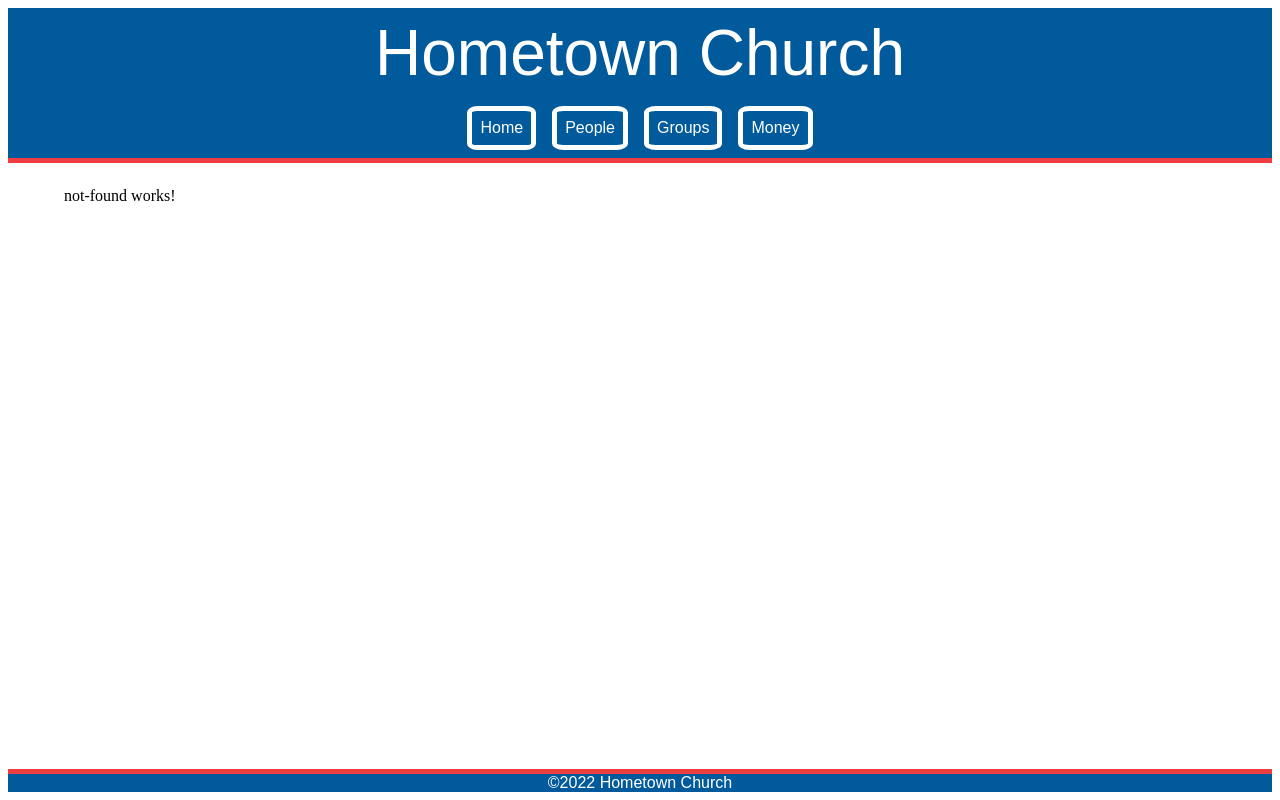
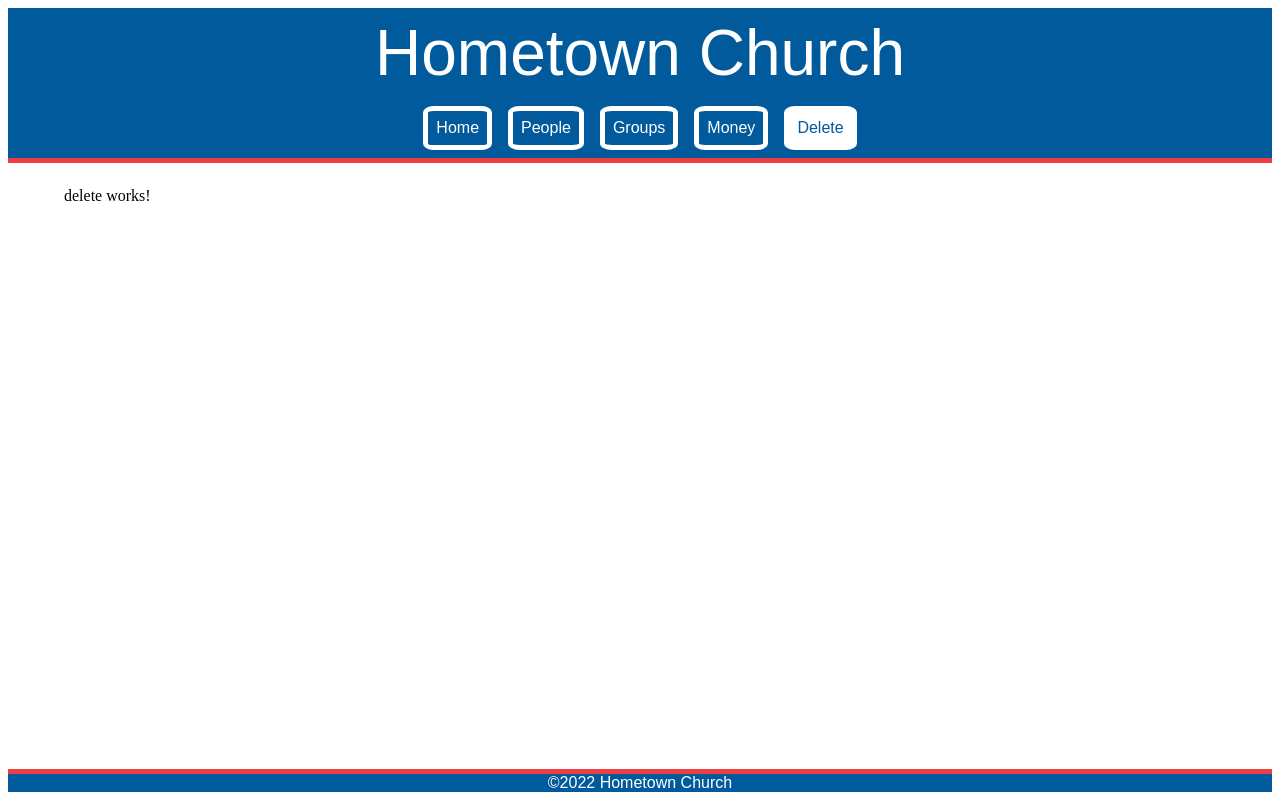
Before and after one commit to SethThomaspowered/church_manager_front-end, an Angular app: page /delete in a window 1280 px wide. Built offline with nearby package versions, Linux system fonts and the light colour scheme; a web font is replaced by a local one.

Commit message:
added delete component

```diff
--- a/src/app/app-routing.module.ts
+++ b/src/app/app-routing.module.ts
@@ -5,6 +5,7 @@ import { HomeComponent } from './home/home.component';
 import { PeopleComponent } from './people/people.component';
 import { GroupsComponent } from './groups/groups.component';
 import { MoneyComponent } from './money/money.component';
+import { DeleteComponent } from './delete/delete.component';
 import { NotFoundComponent } from './not-found/not-found.component';
 
 const routes: Routes = [
@@ -22,6 +23,10 @@ const routes: Routes = [
     component: MoneyComponent
   },
   {
+    path: 'delete',
+    component: DeleteComponent
+  },
+  {
     path: '',
     component: HomeComponent
   },
--- a/src/app/app.component.html
+++ b/src/app/app.component.html
@@ -7,6 +7,7 @@
         <a routerLink="people" routerLinkActive="active">People</a>
         <a routerLink="groups" routerLinkActive="active">Groups</a>
         <a routerLink="money" routerLinkActive="active">Money</a>
+        <a routerLink="delete" routerLinkActive="active">Delete</a>
 
     </nav>
   </div>
--- a/src/app/app.module.ts
+++ b/src/app/app.module.ts
@@ -10,6 +10,7 @@ import { MoneyComponent } from './money/money.component';
 import { NotFoundComponent } from './not-found/not-found.component';
 import { HttpClientModule } from '@angular/common/http';
 import { FormsModule } from '@angular/forms';
+import { DeleteComponent } from './delete/delete.component';
 
 @NgModule({
   declarations: [
@@ -18,7 +19,8 @@ import { FormsModule } from '@angular/forms';
     PeopleComponent,
     GroupsComponent,
     MoneyComponent,
-    NotFoundComponent
+    NotFoundComponent,
+    DeleteComponent
   ],
   imports: [
     BrowserModule,
--- /dev/null
+++ b/src/app/delete/delete.component.html
@@ -0,0 +1 @@
+<p>delete works!</p>
--- /dev/null
+++ b/src/app/delete/delete.component.ts
@@ -0,0 +1,15 @@
+import { Component, OnInit } from '@angular/core';
+
+@Component({
+  selector: 'app-delete',
+  templateUrl: './delete.component.html',
+  styleUrls: ['./delete.component.css']
+})
+export class DeleteComponent implements OnInit {
+
+  constructor() { }
+
+  ngOnInit(): void {
+  }
+
+}
```
Also changed, not shown: src/app/delete/delete.component.css (added), 1 other file (tests, documents, lock files or other folders).
